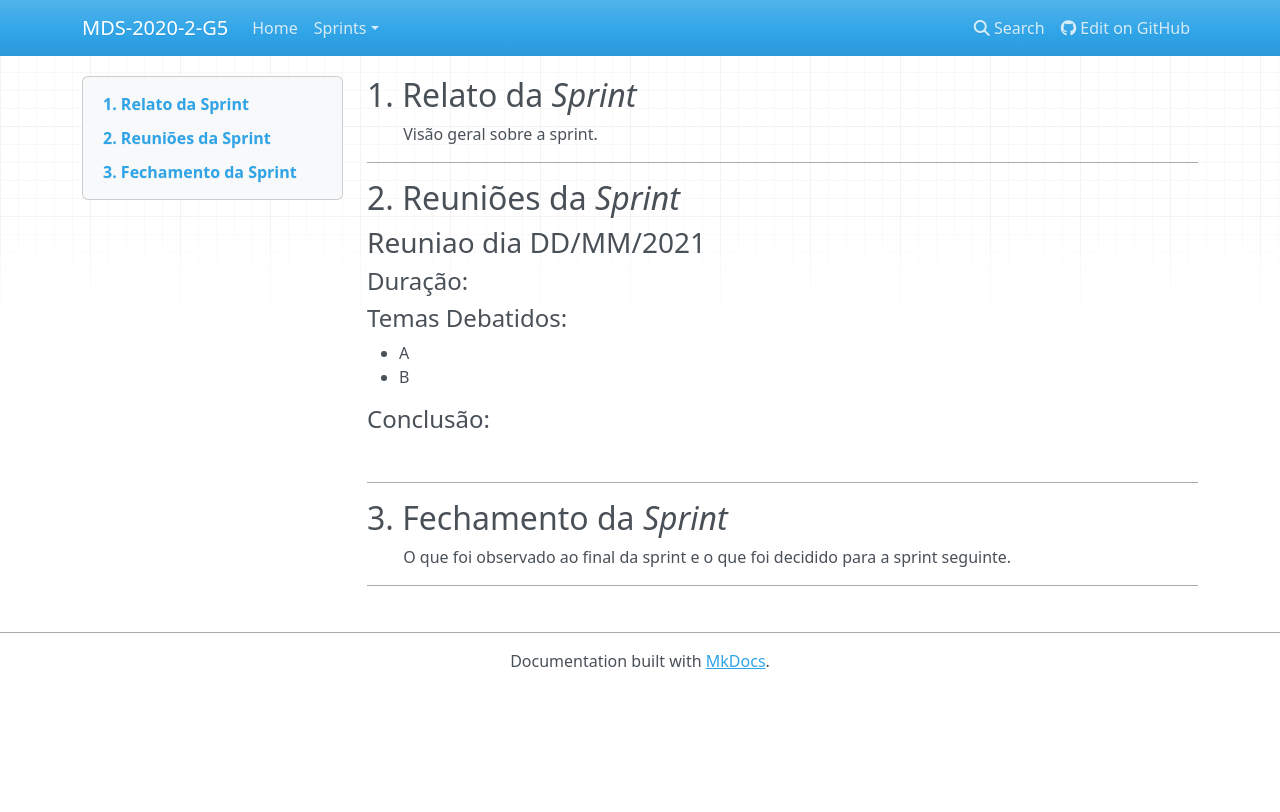
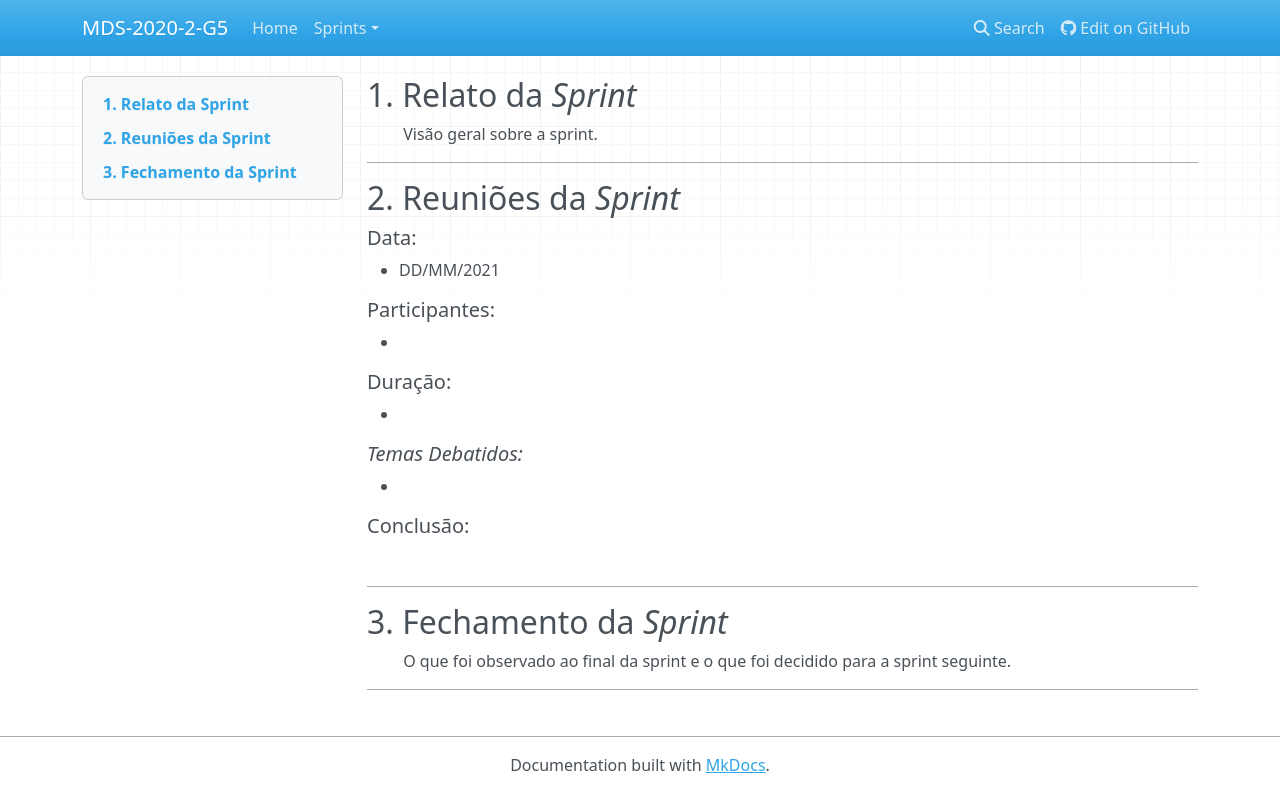
Before and after one commit to fga-eps-mds/2020.2-Anunbis, an MkDocs documentation site: the page built from docs/sprints/revisao-sprint-template.md, in a window 1280 px wide. Shown: the top 812 px of the page. Built offline with MkDocs 1.6.1, drawn with Linux system fonts in a browser that asks for light colours; nearby versions of some CDN libraries.

Commit message:
Atualização do template de revisao

```diff
--- a/docs/sprints/revisao-sprint-template.md
+++ b/docs/sprints/revisao-sprint-template.md
@@ -5,12 +5,15 @@
 
 ------------
 ## 2. Reuniões da _Sprint_
-### Reuniao dia DD/MM/2021
-#### Duração:
-#### Temas Debatidos:
-* A
-* B
-#### Conclusão:
+##### Data:
+- DD/MM/2021
+##### Participantes:
+-
+##### Duração:
+-
+##### _Temas Debatidos:_
+-
+##### Conclusão:
 <p align="justify">&emsp;&emsp; </p>
 
 ------------
```
